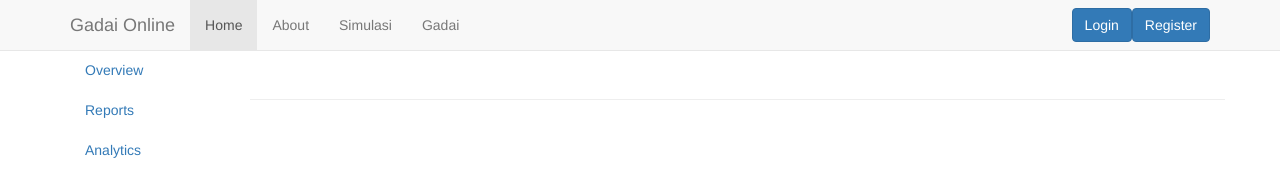
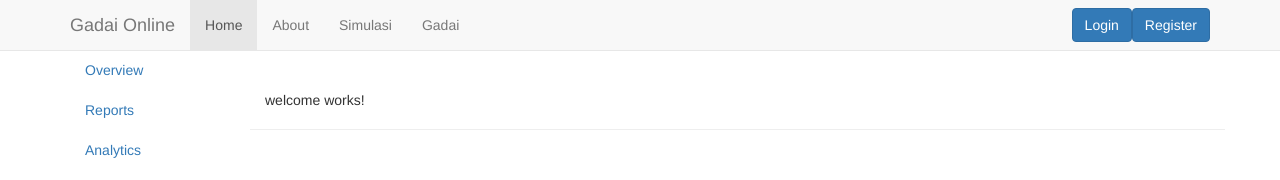
Before and after one commit to artivisi/training-pegadaian-2017-02, an Angular app in the folder gadai-frontend/: page / in a window 1280 px wide. Shown: the top 180 px of the page. Built offline with nearby package versions, Linux system fonts and the light colour scheme.

Commit message:
route default ke component welcome

```diff
--- a/gadai-frontend/src/app/app.module.ts
+++ b/gadai-frontend/src/app/app.module.ts
@@ -9,10 +9,12 @@ import { SharedModule } from './shared/shared.module';
 import { AppComponent } from './app.component';
 import { LoginComponent } from './shared/login/login.component';
 import { RegistrasiComponent } from './shared/registrasi/registrasi.component';
+import { WelcomeComponent } from './shared/welcome/welcome.component';
 
 const routingAplikasi : Routes = [
 	{path : 'login', component : LoginComponent},
-	{path : 'registrasi', component : RegistrasiComponent}
+	{path : 'registrasi', component : RegistrasiComponent},
+	{path : '**', component : WelcomeComponent}
 ];
 
 @NgModule({
--- a/gadai-frontend/src/app/shared/shared.module.ts
+++ b/gadai-frontend/src/app/shared/shared.module.ts
@@ -5,13 +5,14 @@ import { NavbarComponent } from './navbar/navbar.component';
 import { LoginComponent } from './login/login.component';
 import { RegistrasiComponent } from './registrasi/registrasi.component';
 import { FooterComponent } from './footer/footer.component';
+import { WelcomeComponent } from './welcome/welcome.component';
 
 @NgModule({
   imports: [
     CommonModule,
 	RouterModule
   ],
-  declarations: [ NavbarComponent, LoginComponent, RegistrasiComponent, FooterComponent ],
-  exports: [ NavbarComponent, FooterComponent, LoginComponent, RegistrasiComponent ]
+  declarations: [ NavbarComponent, LoginComponent, RegistrasiComponent, FooterComponent, WelcomeComponent ],
+  exports: [ NavbarComponent, FooterComponent, LoginComponent, RegistrasiComponent, WelcomeComponent ]
 })
 export class SharedModule { }
--- /dev/null
+++ b/gadai-frontend/src/app/shared/welcome/welcome.component.html
@@ -0,0 +1,3 @@
+<p>
+  welcome works!
+</p>
--- /dev/null
+++ b/gadai-frontend/src/app/shared/welcome/welcome.component.ts
@@ -0,0 +1,15 @@
+import { Component, OnInit } from '@angular/core';
+
+@Component({
+  selector: 'app-welcome',
+  templateUrl: './welcome.component.html',
+  styleUrls: ['./welcome.component.css']
+})
+export class WelcomeComponent implements OnInit {
+
+  constructor() { }
+
+  ngOnInit() {
+  }
+
+}
```
Also changed, not shown: gadai-frontend/src/app/shared/welcome/welcome.component.css (added), 1 other file (tests, documents, lock files or other folders).
